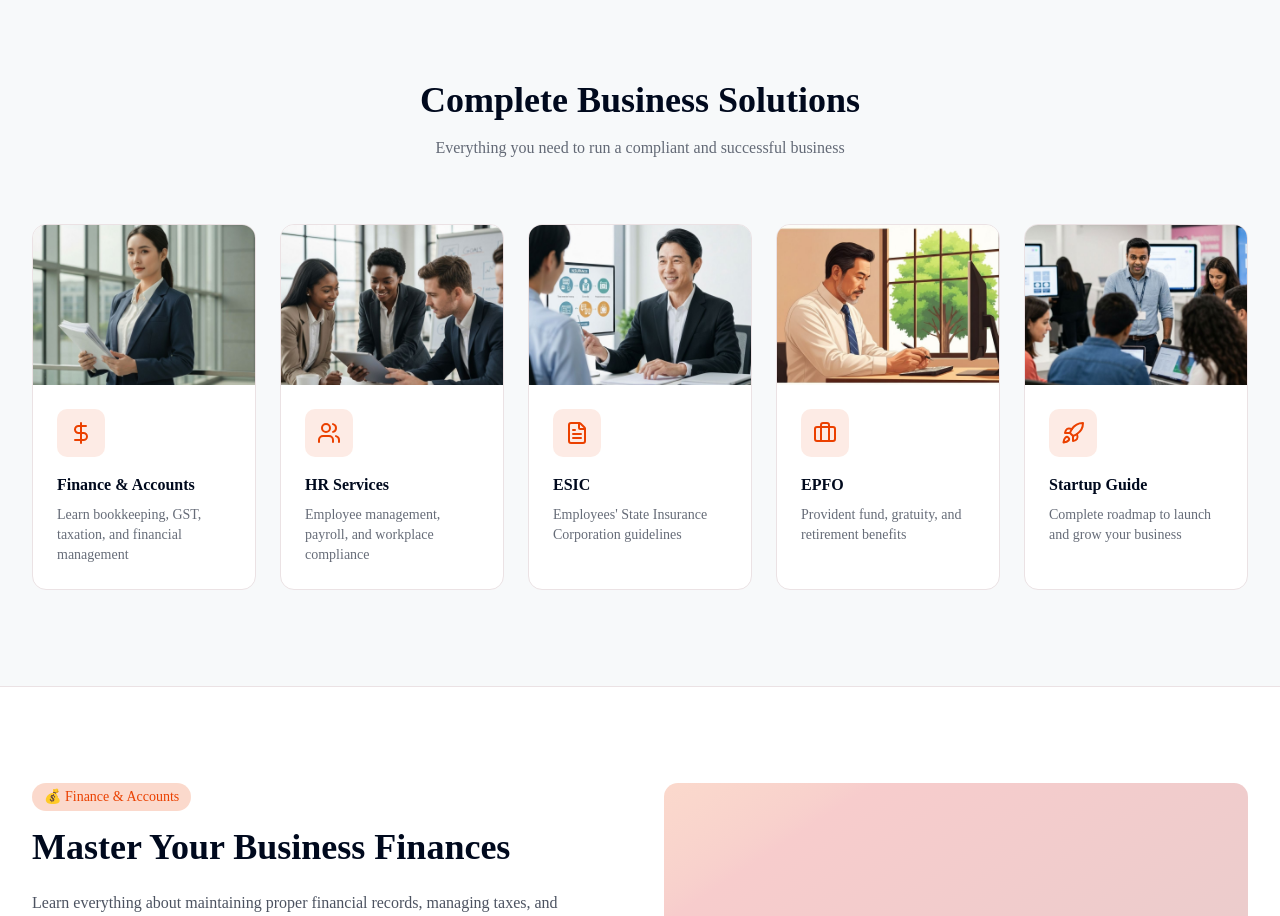
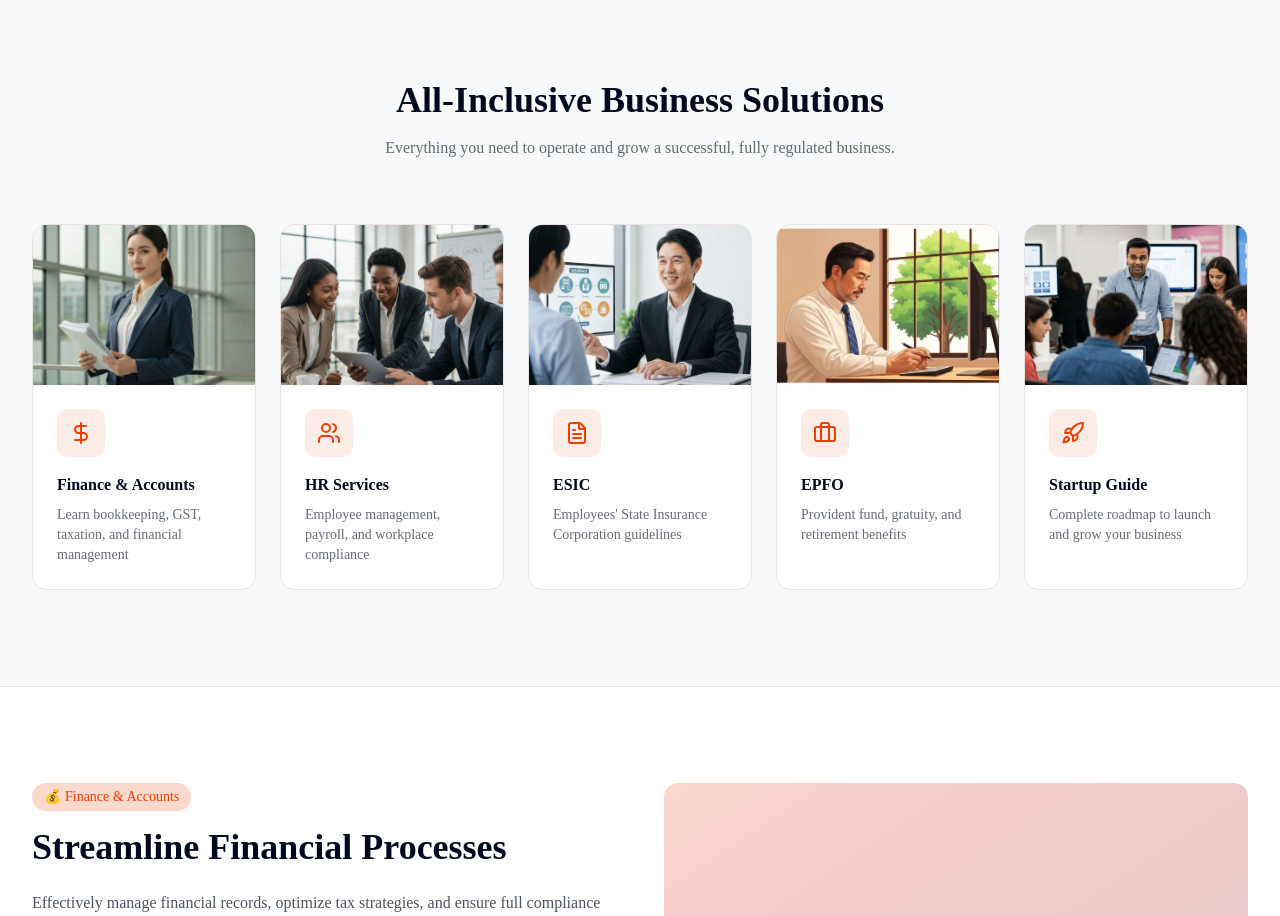
Before and after one commit to MohitPrajapati123/Muneem-ji, a React (Vite) app: page / in a window 1280 px wide. Shown: the part 900-1816 px from the top of the page. Built offline with nearby package versions, Linux system fonts and the light colour scheme.

Commit message:
Initial commit

```diff
--- a/src/components/finance-section.tsx
+++ b/src/components/finance-section.tsx
@@ -43,11 +43,10 @@ export default function FinanceSection() {
               💰 Finance & Accounts
             </div>
             <h2 className="text-3xl md:text-4xl font-bold text-foreground mb-6 text-balance">
-              Master Your Business Finances
+              Streamline Financial Processes
             </h2>
             <p className="text-foreground/70 mb-8">
-              Learn everything about maintaining proper financial records, managing taxes, and ensuring compliance with
-              government regulations.
+              Effectively manage financial records, optimize tax strategies, and ensure full compliance with government regulations.
             </p>
 
             <div className="space-y-3">
--- a/src/components/services.tsx
+++ b/src/components/services.tsx
@@ -67,11 +67,11 @@ export default function Services() {
         {/* Heading */}
         <div className="text-center mb-16">
           <h2 className="text-3xl md:text-4xl font-bold text-foreground mb-4">
-            Complete Business Solutions
+            All-Inclusive Business Solutions
           </h2>
           <p className="text-foreground/60 max-w-2xl mx-auto">
-            Everything you need to run a compliant and successful business
-          </p>
+            Everything you need to operate and grow a successful, fully regulated business.
+         </p>
         </div>
 
         {/* Cards */}
```
